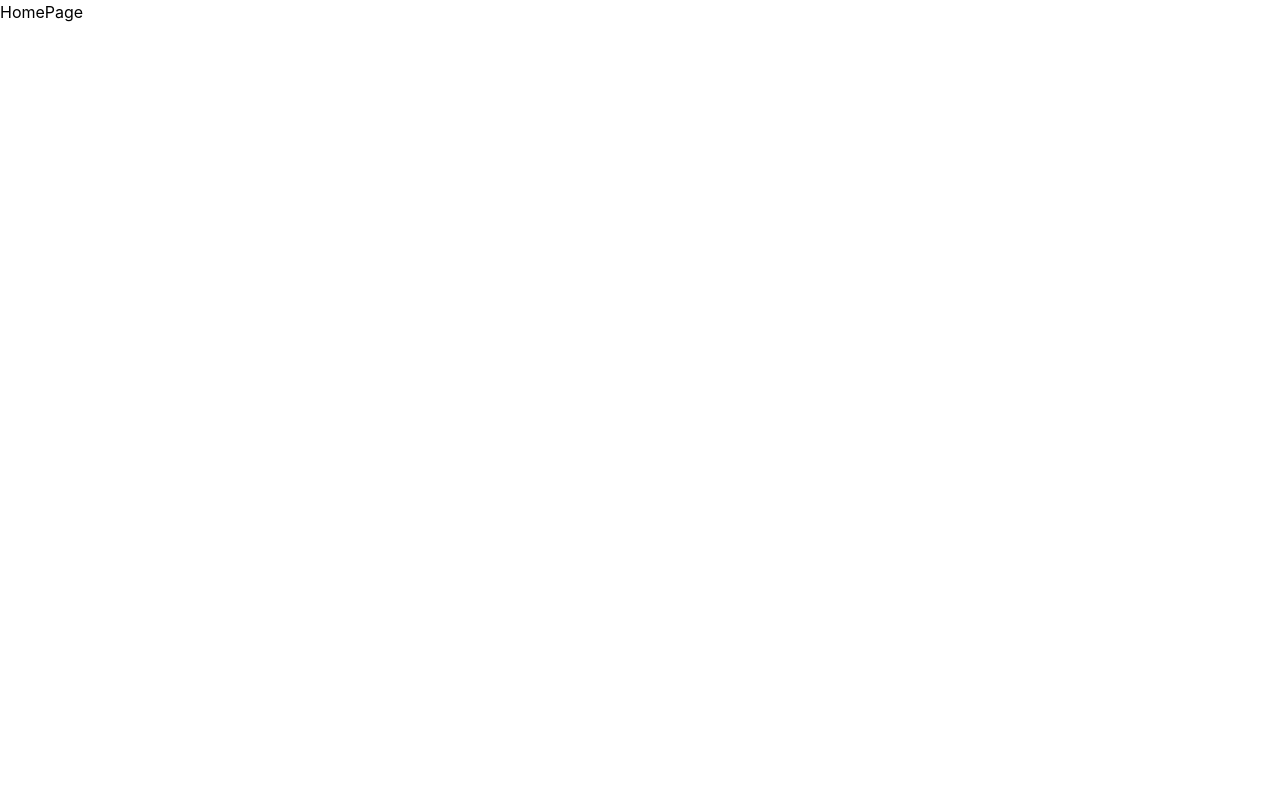
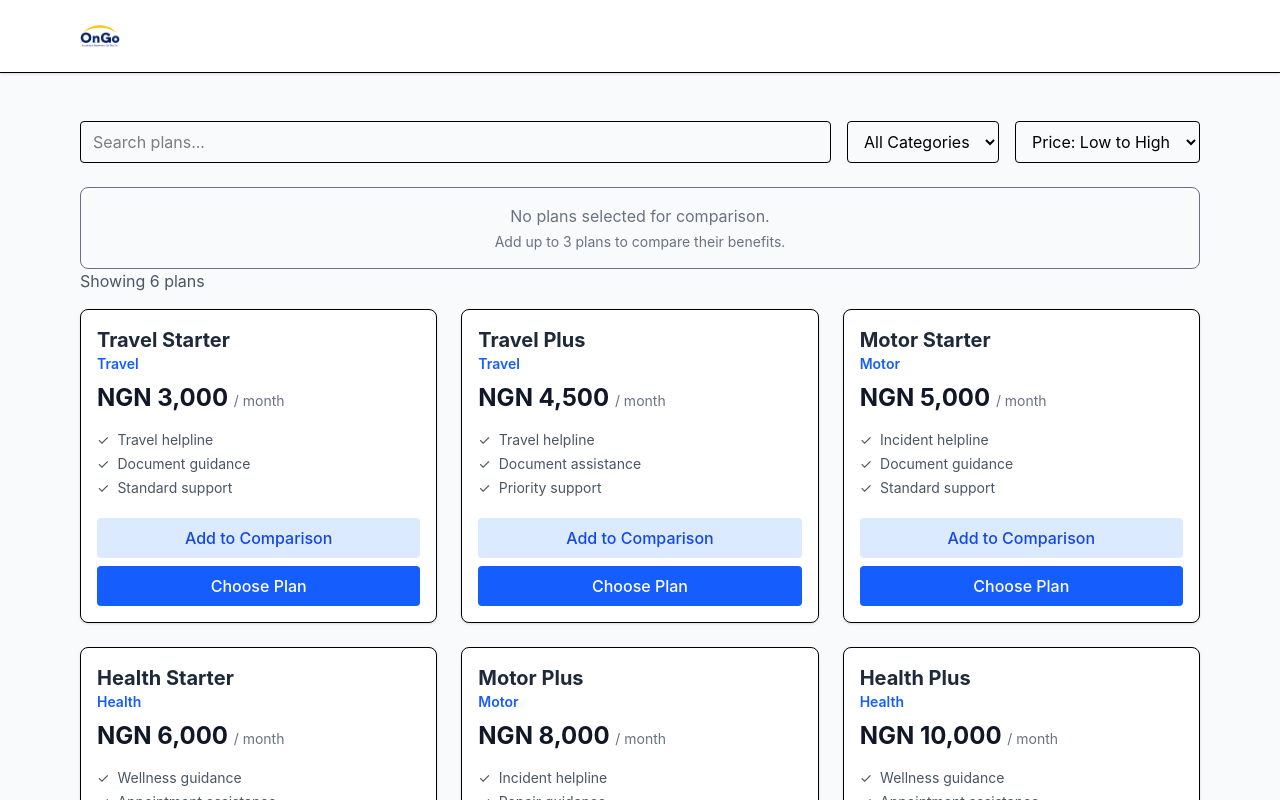
Before and after one commit to Alimisolution/OnGo_Assignment, a React (Vite) app: page / in a window 1280 px wide. Shown: the top 800 px of the page. Built offline with nearby package versions, Linux system fonts and the light colour scheme.

Commit message:
Milestone 1.1: Build Plan Catalogue, basic filtering, sorting, and comparison panel foundation

```diff
--- a/src/App.tsx
+++ b/src/App.tsx
@@ -1,16 +1,49 @@
-import { BrowserRouter, Routes, Route } from "react-router-dom";
-import { HomePage } from "./pages/HomePage";
+import { useState } from 'react';
+import plansData from './data/plans.json';
+import { PlanCatalogue } from './components/PlanCatalogue';
+import {type Plan } from './components/PlanCard';
 
 
-export default function App() {
+const plans: Plan[] = plansData as Plan[];
+
+function App() {
+  const [comparedPlanIds, setComparedPlanIds] = useState<string[]>([]);
+
+  const handleAddToCompare = (id: string) => {
+    if (!comparedPlanIds.includes(id)) {
+      setComparedPlanIds([...comparedPlanIds, id]);
+    }
+  };
+
+  const handleRemoveFromCompare = (id: string) => {
+    setComparedPlanIds(comparedPlanIds.filter(planId => planId !== id));
+  };
+
+  const handleSelectPlan = (id: string) => {
+    alert(`You chose plan: ${id}. We will build the Quote steps next!`);
+  };
+
   return (
-    <BrowserRouter>
-            <Routes>
-              <Route path="/" element={<HomePage />} />
-              <Route/>
-              <Route />
-              <Route />
-            </Routes>
-    </BrowserRouter>
+    <div className="min-h-screen bg-gray-50">
+      {/* Header */}
+      <header className="bg-white shadow-sm border-b">
+        <div className="max-w-6xl mx-auto p-4 flex items-center gap-3">
+          <img src="/Picture1.png" alt="OnGo Logo" className="h-10 w-auto" />
+        </div>
+      </header>
+
+      {/* Main Content */}
+      <main className="py-8">
+        <PlanCatalogue
+          plans={plans}
+          comparedPlanIds={comparedPlanIds}
+          onAddToCompare={handleAddToCompare}
+          onRemoveFromCompare={handleRemoveFromCompare}
+          onSelectPlan={handleSelectPlan}
+        />
+      </main>
+    </div>
   );
 }
+
+export default App;
--- /dev/null
+++ b/src/components/ComparisonPanel.tsx
@@ -0,0 +1,49 @@
+import React from 'react';
+import {type Plan } from './PlanCard';
+
+interface ComparisonPanelProps {
+  comparedPlans: Plan[];
+  onRemoveFromCompare: (id: string) => void;
+  onSelectPlan: (id: string) => void;
+}
+
+export const ComparisonPanel: React.FC<ComparisonPanelProps> = ({ comparedPlans, onRemoveFromCompare, onSelectPlan }) => {
+  if (comparedPlans.length === 0) {
+    return (
+      <div className="bg-gray-50 border rounded-lg p-4 text-center text-gray-500">
+        <p>No plans selected for comparison.</p>
+        <p className="text-sm mt-1">Add up to 3 plans to compare their benefits.</p>
+      </div>
+    );
+  }
+
+  return (
+    <div className="bg-blue-50 border border-blue-200 rounded-lg p-4 mb-6">
+      <h3 className="font-bold text-lg mb-3 text-blue-800">
+        Comparison ({comparedPlans.length} of 3 selected)
+      </h3>
+      <div className="grid grid-cols-1 md:grid-cols-3 gap-4">
+        {comparedPlans.map(plan => (
+          <div key={plan.id} className="bg-white p-3 rounded border border-blue-100">
+            <h4 className="font-bold">{plan.name}</h4>
+            <p className="text-sm text-gray-600 mb-2">NGN {plan.monthlyPrice.toLocaleString()} / month</p>
+            <div className="flex gap-2 mt-2">
+              <button
+                onClick={() => onRemoveFromCompare(plan.id)}
+                className="text-xs bg-red-100 text-red-700 px-2 py-1 rounded hover:bg-red-200"
+              >
+                Remove
+              </button>
+              <button
+                onClick={() => onSelectPlan(plan.id)}
+                className="text-xs bg-blue-600 text-white px-2 py-1 rounded hover:bg-blue-700"
+              >
+                Choose
+              </button>
+            </div>
+          </div>
+        ))}
+      </div>
+    </div>
+  );
+};
--- /dev/null
+++ b/src/components/PlanCard.tsx
@@ -0,0 +1,57 @@
+import React from 'react';
+
+export interface Plan {
+  id: string;
+  name: string;
+  category: string;
+  monthlyPrice: number;
+  benefits: string[];
+}
+
+interface PlanCardProps {
+  plan: Plan;
+  isCompared: boolean;
+  onAddToCompare: (id: string) => void;
+  onSelectPlan: (id: string) => void;
+}
+
+export const PlanCard: React.FC<PlanCardProps> = ({ plan, isCompared, onAddToCompare, onSelectPlan }) => {
+  return (
+    <div className="border rounded-lg p-4 shadow-sm hover:shadow-md transition bg-white flex flex-col">
+      <h3 className="text-xl font-bold text-gray-800">{plan.name}</h3>
+      <span className="text-sm text-blue-600 font-semibold mb-2">{plan.category}</span>
+      <p className="text-2xl font-bold text-gray-900 mb-4">
+        NGN {plan.monthlyPrice.toLocaleString()} <span className="text-sm font-normal text-gray-500">/ month</span>
+      </p>
+
+      <ul className="mb-4 grow">
+        {plan.benefits.map((benefit, index) => (
+          <li key={index} className="text-sm text-gray-600 mb-1 flex items-start">
+            <span className="mr-2">✓</span> {benefit}
+          </li>
+        ))}
+      </ul>
+
+      <div className="flex flex-col gap-2 mt-auto">
+        <button
+          onClick={() => onAddToCompare(plan.id)}
+          disabled={isCompared}
+          className={`w-full py-2 px-4 rounded font-medium transition ${
+            isCompared
+              ? 'bg-gray-200 text-gray-500 cursor-not-allowed'
+              : 'bg-blue-100 text-blue-700 hover:bg-blue-200'
+          }`}
+        >
+          {isCompared ? 'In Comparison' : 'Add to Comparison'}
+        </button>
+
+        <button
+          onClick={() => onSelectPlan(plan.id)}
+          className="w-full py-2 px-4 rounded font-medium bg-blue-600 text-white hover:bg-blue-700 transition"
+        >
+          Choose Plan
+        </button>
+      </div>
+    </div>
+  );
+};
--- /dev/null
+++ b/src/components/PlanCatalogue.tsx
@@ -0,0 +1,102 @@
+import React, { useState } from 'react';
+import {type Plan, PlanCard } from './PlanCard';
+import { ComparisonPanel } from './ComparisonPanel';
+
+interface PlanCatalogueProps {
+  plans: Plan[];
+  comparedPlanIds: string[];
+  onAddToCompare: (id: string) => void;
+  onRemoveFromCompare: (id: string) => void;
+  onSelectPlan: (id: string) => void;
+}
+
+export const PlanCatalogue: React.FC<PlanCatalogueProps> = ({
+  plans, comparedPlanIds, onAddToCompare, onRemoveFromCompare, onSelectPlan
+}) => {
+  const [search, setSearch] = useState('');
+  const [category, setCategory] = useState('All');
+  const [sort, setSort] = useState('lowToHigh');
+
+  // Filter and sort logic
+  const filteredPlans = plans
+    .filter(plan => {
+      const matchesSearch = plan.name.toLowerCase().includes(search.toLowerCase().trim());
+      const matchesCategory = category === 'All' || plan.category === category;
+      return matchesSearch && matchesCategory;
+    })
+    .sort((a, b) => {
+      return sort === 'lowToHigh' ? a.monthlyPrice - b.monthlyPrice : b.monthlyPrice - a.monthlyPrice;
+    });
+
+  const comparedPlans = plans.filter(p => comparedPlanIds.includes(p.id));
+
+  return (
+    <div className="max-w-6xl mx-auto p-4">
+      {/* Controls */}
+      <div className="flex flex-col md:flex-row gap-4 mb-6">
+        <input
+          type="text"
+          placeholder="Search plans..."
+          value={search}
+          onChange={(e) => setSearch(e.target.value)}
+          className="flex-1 border rounded px-3 py-2 focus:outline-none focus:ring-2 focus:ring-blue-500"
+        />
+        <select
+          value={category}
+          onChange={(e) => setCategory(e.target.value)}
+          className="border rounded px-3 py-2 focus:outline-none focus:ring-2 focus:ring-blue-500"
+        >
+          <option value="All">All Categories</option>
+          <option value="Motor">Motor</option>
+          <option value="Health">Health</option>
+          <option value="Travel">Travel</option>
+        </select>
+        <select
+          value={sort}
+          onChange={(e) => setSort(e.target.value)}
+          className="border rounded px-3 py-2 focus:outline-none focus:ring-2 focus:ring-blue-500"
+        >
+          <option value="lowToHigh">Price: Low to High</option>
+          <option value="highToLow">Price: High to Low</option>
+        </select>
+      </div>
+
+      {/* Comparison Panel */}
+      <ComparisonPanel
+        comparedPlans={comparedPlans}
+        onRemoveFromCompare={onRemoveFromCompare}
+        onSelectPlan={onSelectPlan}
+      />
+
+      {/* Results Count */}
+      <p className="text-gray-600 mb-4">
+        Showing {filteredPlans.length} plan{filteredPlans.length !== 1 ? 's' : ''}
+      </p>
+
+      {/* Plan Grid */}
+      {filteredPlans.length === 0 ? (
+        <div className="text-center py-10 text-gray-500">
+          <p className="text-lg font-semibold">No plans match your search</p>
+          <button
+            onClick={() => { setSearch(''); setCategory('All'); setSort('lowToHigh'); }}
+            className="mt-2 text-blue-600 hover:underline"
+          >
+            Clear filters
+          </button>
+        </div>
+      ) : (
+        <div className="grid grid-cols-1 md:grid-cols-2 lg:grid-cols-3 gap-6">
+          {filteredPlans.map(plan => (
+            <PlanCard
+              key={plan.id}
+              plan={plan}
+              isCompared={comparedPlanIds.includes(plan.id)}
+              onAddToCompare={onAddToCompare}
+              onSelectPlan={onSelectPlan}
+            />
+          ))}
+        </div>
+      )}
+    </div>
+  );
+};
--- /dev/null
+++ b/src/data/addons.ts
@@ -0,0 +1,5 @@
+export const addons = [
+  { id: "A01", name: "Priority support", price: 500 },
+  { id: "A02", name: "Document assistance", price: 300 },
+  { id: "A03", name: "Extended assistance", price: 700 },
+];
```
